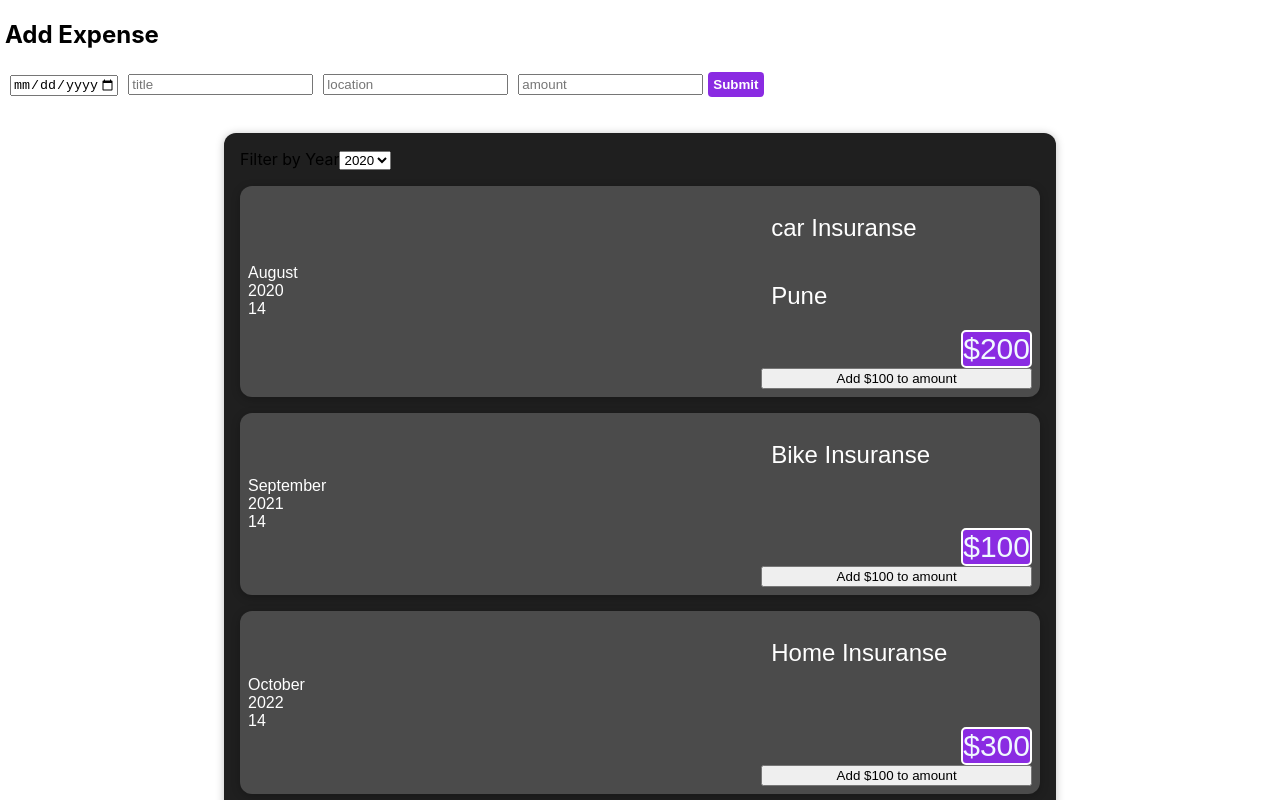
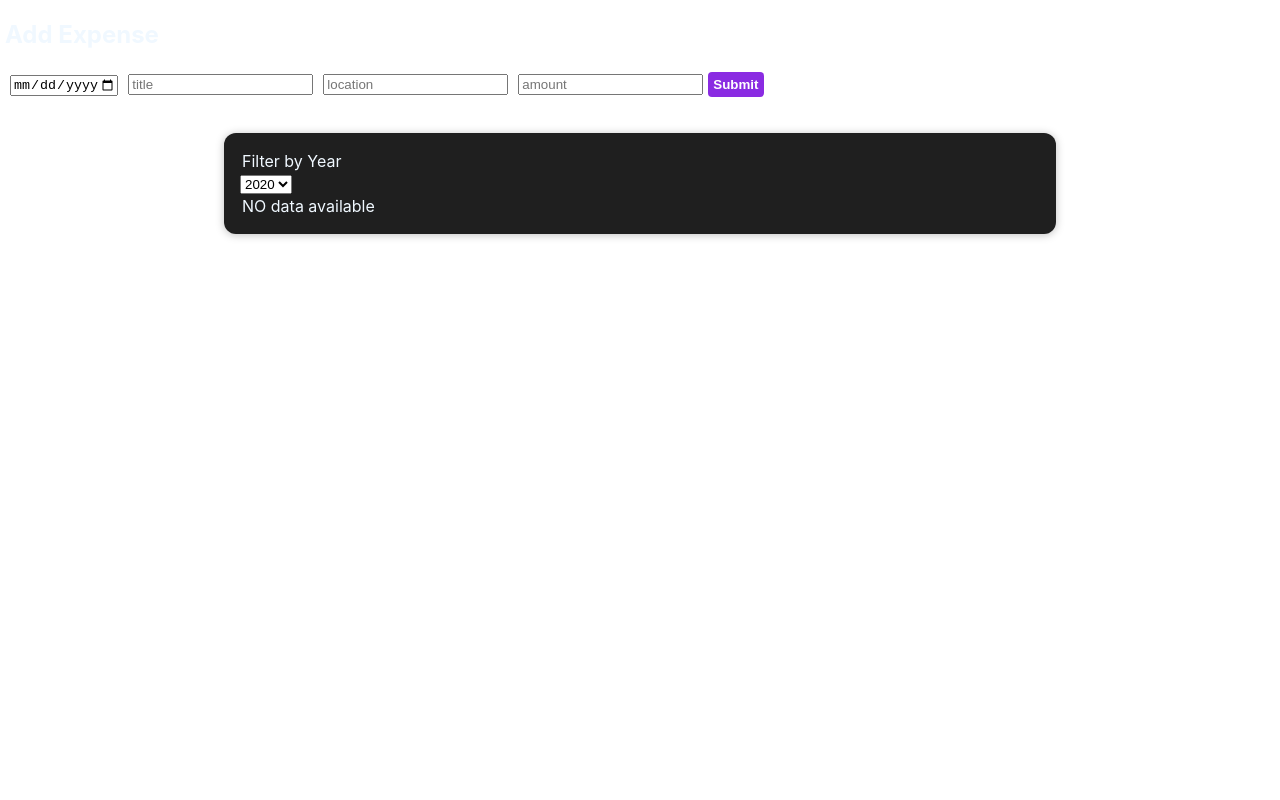
Before and after one commit to sadaf0611/demo1, a React (Create React App) app: page / in a window 1280 px wide. Shown: the top 800 px of the page. Built offline with nearby package versions, Linux system fonts and the light colour scheme.

Commit message:
Filtered by year

```diff
--- a/src/App.js
+++ b/src/App.js
@@ -11,27 +11,27 @@ const DUMMY_EXPENSE=[
     title:'car Insuranse',
     amount:200,
     LocEx:'Pune',
-    date: new Date(2020,7,14),
+    date: new Date(2019,7,14),
   },
   {
     id:'e2',
     title:'Bike Insuranse',
     amount:100,
-    LocationOfExpenditure:'Mumbai',
+    LocEx:'Mumbai',
     date: new Date(2021,8,14),
   },
   {
     id:'e3',
     title:'Home Insuranse',
     amount:300,
-    LocationOfExpenditure:'Hydrabad',
+    LocEx:'Hydrabad',
     date: new Date(2022,9,14),
   },
   {
     id:'e4',
     title:'Life Insuranse',
     amount:300,
-    LocationOfExpenditure:'Hydrabad',
+    LocEx:'Hydrabad',
     date: new Date(2022,9,14),
   },
 ];
@@ -61,7 +61,7 @@ const App = () =>{
       {/* {
         // for 100 expense we can apply same loop.
         expenses.map((ele)=>{
-          return <ExpenceItem title={ele.title} loc={ele.LocationOfExpenditure} amount={ele.amount} date={ele.date}/>
+          return <ExpenceItem title={ele.title} loc={ele.LocEx} amount={ele.amount} date={ele.date}/>
         })
       } */}
 
--- a/src/components/Expenses/ExpenceItem.css
+++ b/src/components/Expenses/ExpenceItem.css
@@ -1,3 +1,10 @@
+body{
+    color: aliceblue;
+
+}
+p{
+    margin:2px;
+}
 .expenses{
     padding: 1rem;
     background-color: rgb(31,31,31);
--- a/src/components/Expenses/Expense.js
+++ b/src/components/Expenses/Expense.js
@@ -9,17 +9,27 @@ const Expense = (props) => {
   const filterChangeHandler = selectedYear =>{
     setFilteredYear(selectedYear);
   };
+
+  const filteredExpense=props.items.filter(expense=>{
+    return expense.date.getFullYear().toString()===filteredYear;
+  })
   return (
     <div className='expenses'>
       <ExpenseFilter selected={filteredYear} onChangeFilter={filterChangeHandler}/>
-      {props.items.map((expense)=>(
-      <ExpenceItem
+      {
+        filteredExpense.length===0
+        ? <p>NO data available</p>
+        : (filteredExpense.map((expense)=>(
+
+          <ExpenceItem
           key = {expense.id}
           title={expense.title}
           loc={expense.LocEx}
           amount={expense.amount}
           date={expense.date}  />
+        )
       ))}
+
 
       {/* <ExpenceItem title={props.items[0].title} loc={props.items[0].LocEx} amount={props.items[0].amount} date={props.items[0].date}/>
       <ExpenceItem title={props.items[1].title} loc={props.items[1].LocEx} amount={props.items[1].amount} date={props.items[1].date}/>
--- a/src/components/Expenses/ExpenseFilter.js
+++ b/src/components/Expenses/ExpenseFilter.js
@@ -7,7 +7,7 @@ const ExpenseFilter = (props) => {
   return (
     <div className='expense-filter'>
         <div className='expense-filter__control'>
-            <label>Filter by Year</label>
+            <p>Filter by Year</p>
             <select value={props.selected} onChange={dropdownChangeHandler}>
                 <option value="2022">2022</option>
                 <option value="2021">2021</option>
```
